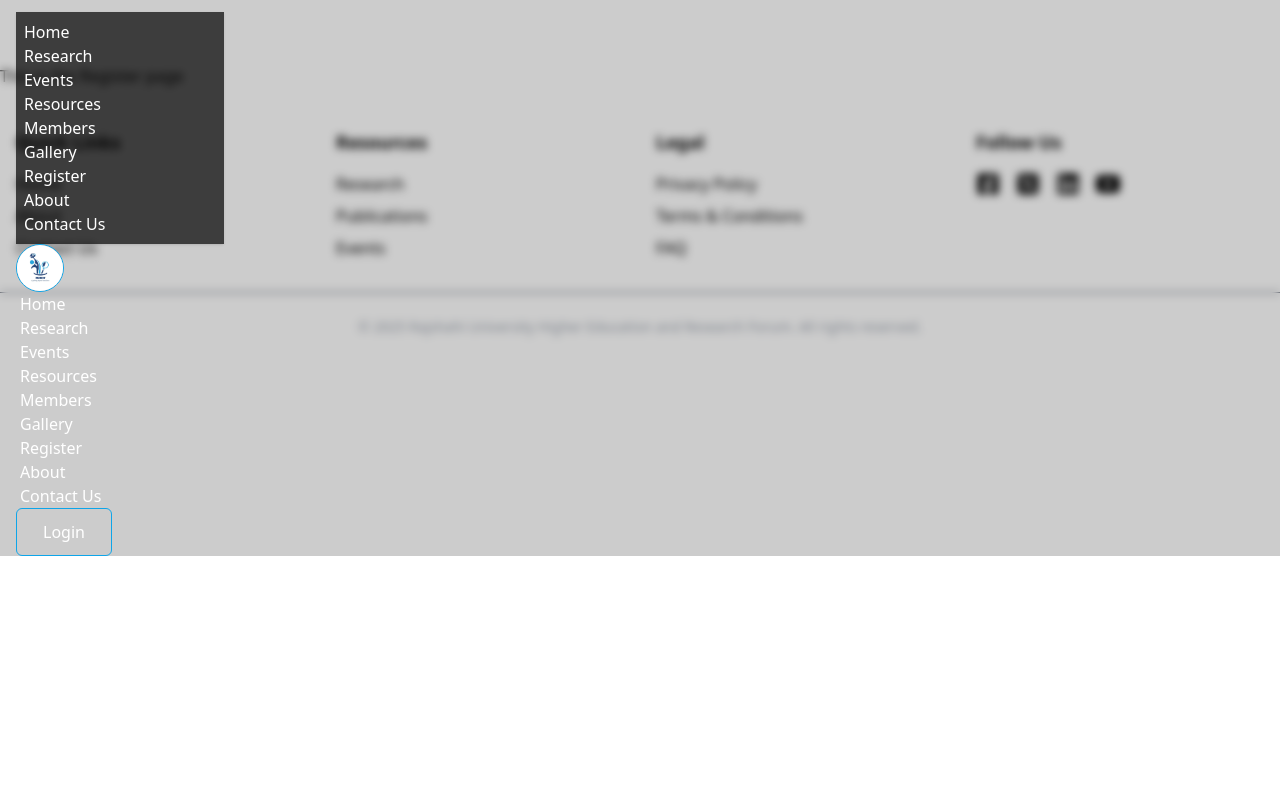
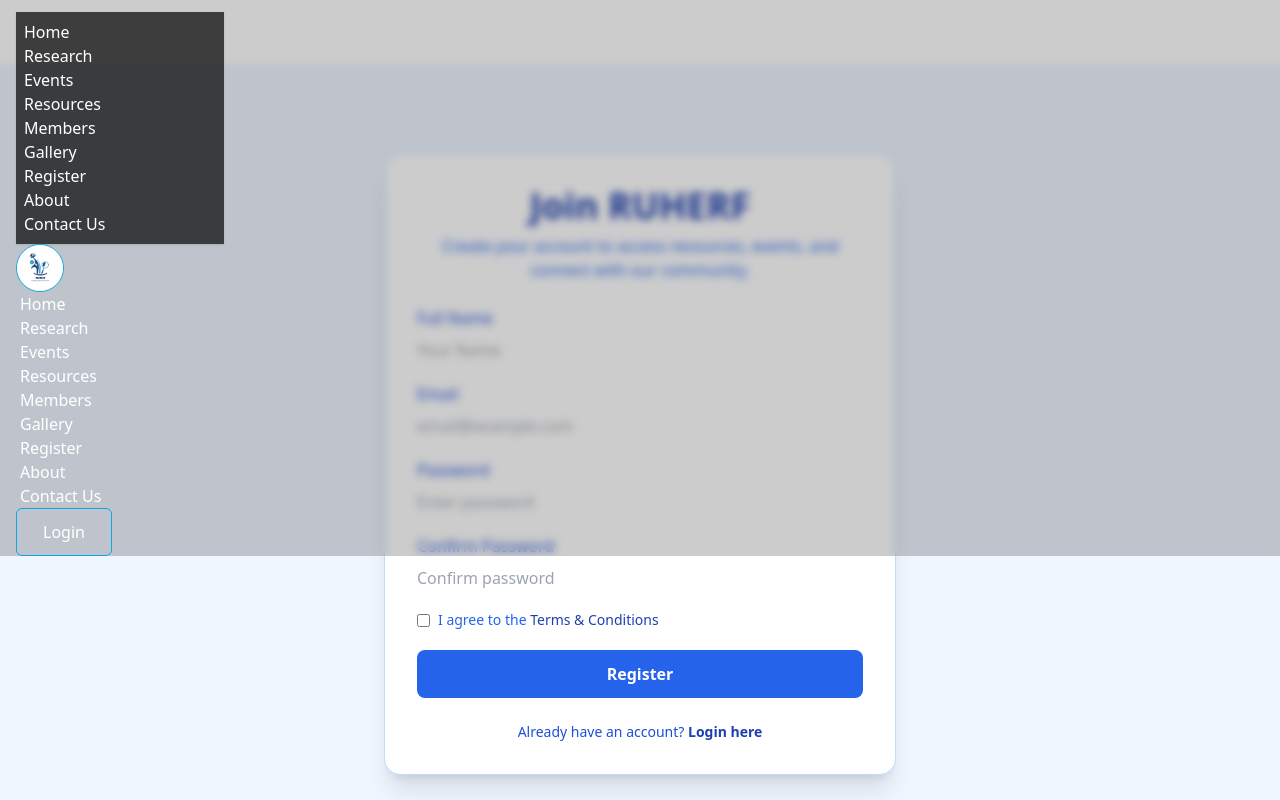
Before and after one commit to mehorabkonok/ruherf, a React (Vite) app: page /register in a window 1280 px wide. Shown: the top 800 px of the page. Built offline with nearby package versions, Linux system fonts and the light colour scheme.

Commit message:
Registration form design complete. Functionality has to be added later

```diff
--- a/src/Pages/Routes/Register/Register.jsx
+++ b/src/Pages/Routes/Register/Register.jsx
@@ -2,8 +2,90 @@
 
 const Register = () => {
     return (
-        <div>
-            <p>This is the Register page</p>
+        <div className="min-h-screen bg-blue-50 flex items-center justify-center py-12 px-4">
+
+            {/* Card Container */}
+            <div className="max-w-lg w-full bg-white rounded-2xl shadow-xl p-8 border border-blue-200">
+
+                {/* Header */}
+                <div className="text-center mb-6">
+                    <h1 className="text-4xl font-bold text-blue-800 mb-2">Join RUHERF</h1>
+                    <p className="text-blue-600">
+                        Create your account to access resources, events, and connect with our community.
+                    </p>
+                </div>
+
+                {/* Registration Form */}
+                <form className="space-y-5">
+
+                    {/* Full Name */}
+                    <div className="flex flex-col">
+                        <label className="mb-2 text-blue-700 font-medium">Full Name</label>
+                        <input
+                            type="text"
+                            placeholder="Your Name"
+                            className="input input-bordered w-full focus:border-blue-400 focus:ring focus:ring-blue-200 rounded-lg"
+                            required
+                        />
+                    </div>
+
+                    {/* Email */}
+                    <div className="flex flex-col">
+                        <label className="mb-2 text-blue-700 font-medium">Email</label>
+                        <input
+                            type="email"
+                            placeholder="email@example.com"
+                            className="input input-bordered w-full focus:border-blue-400 focus:ring focus:ring-blue-200 rounded-lg"
+                            required
+                        />
+                    </div>
+
+                    {/* Password */}
+                    <div className="flex flex-col">
+                        <label className="mb-2 text-blue-700 font-medium">Password</label>
+                        <input
+                            type="password"
+                            placeholder="Enter password"
+                            className="input input-bordered w-full focus:border-blue-400 focus:ring focus:ring-blue-200 rounded-lg"
+                            required
+                        />
+                    </div>
+
+                    {/* Confirm Password */}
+                    <div className="flex flex-col">
+                        <label className="mb-2 text-blue-700 font-medium">Confirm Password</label>
+                        <input
+                            type="password"
+                            placeholder="Confirm password"
+                            className="input input-bordered w-full focus:border-blue-400 focus:ring focus:ring-blue-200 rounded-lg"
+                            required
+                        />
+                    </div>
+
+                    {/* Terms */}
+                    <div className="flex items-center space-x-2">
+                        <input type="checkbox" className="checkbox checkbox-primary" />
+                        <span className="text-blue-600 text-sm">
+                            I agree to the <a href="#" className="text-blue-800 font-medium hover:underline">Terms & Conditions</a>
+                        </span>
+                    </div>
+
+                    {/* Register Button */}
+                    <button
+                        type="submit"
+                        className="w-full py-3 bg-blue-600 hover:bg-blue-700 text-white rounded-lg font-semibold transition-colors"
+                    >
+                        Register
+                    </button>
+
+                </form>
+
+                {/* Login Redirect */}
+                <p className="mt-6 text-center text-blue-700 text-sm">
+                    Already have an account? <a href="/login" className="text-blue-800 font-semibold hover:underline">Login here</a>
+                </p>
+
+            </div>
         </div>
     );
 };
```
